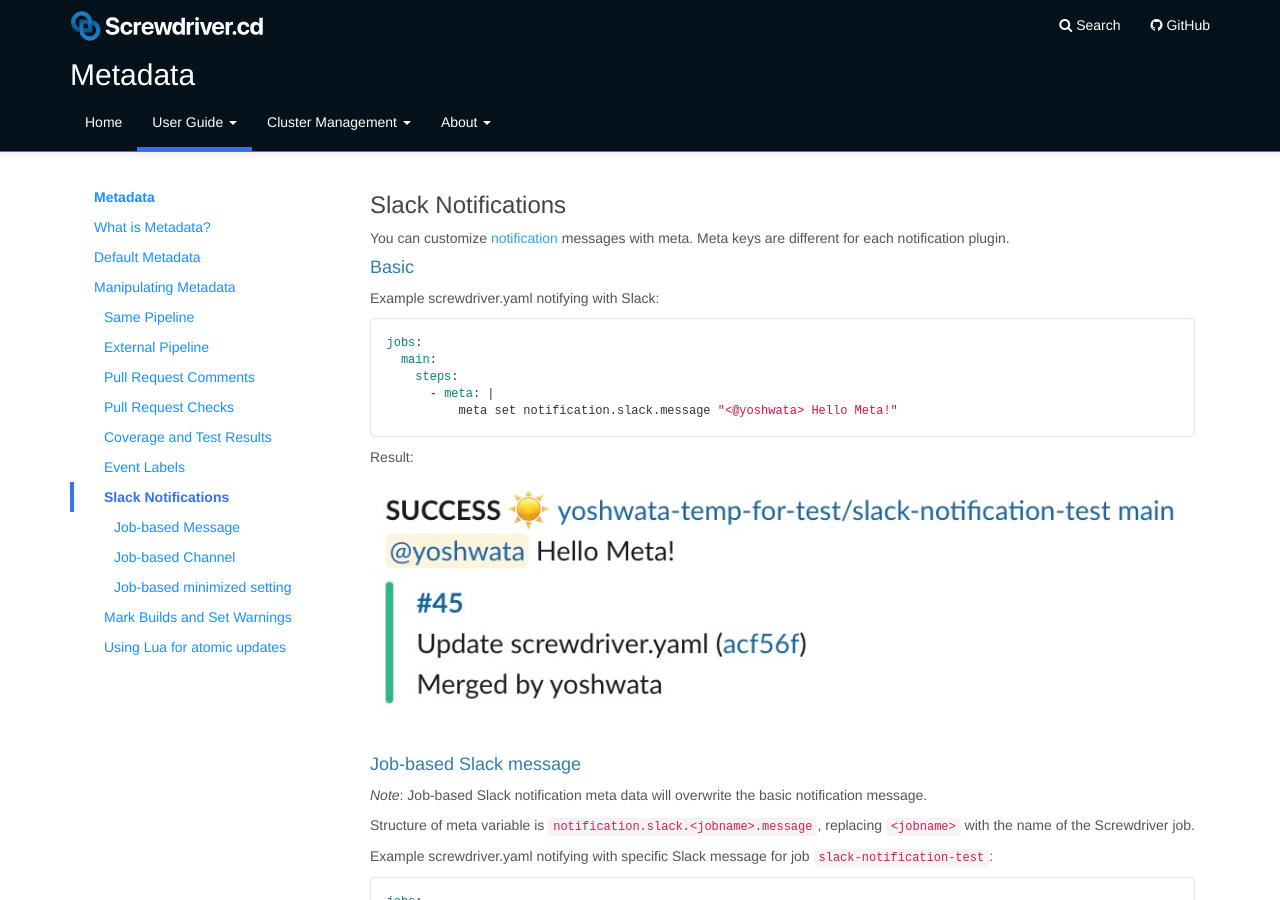
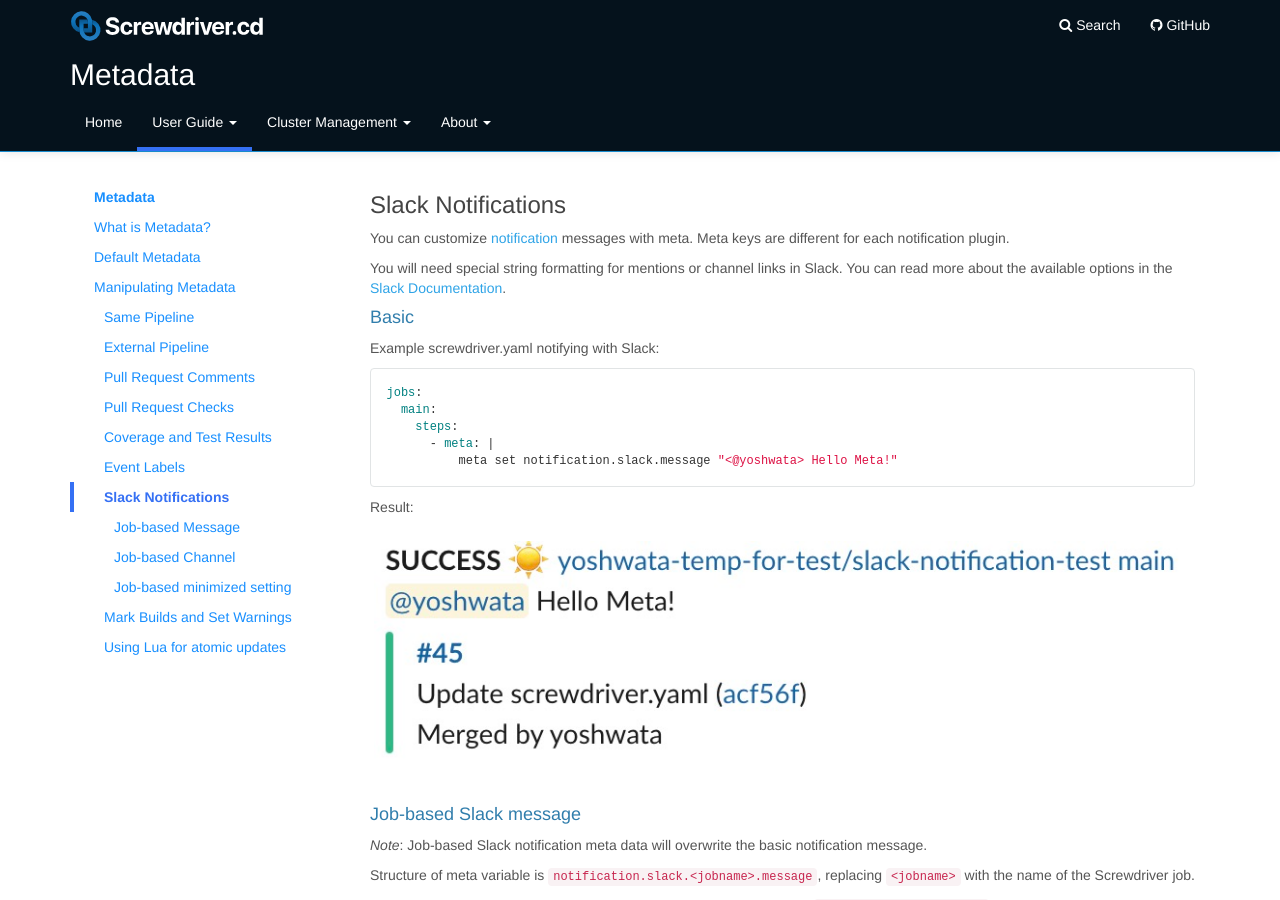
Before and after one commit to screwdriver-cd/guide, a Jekyll site: the page built from docs/user-guide/metadata.md, in a window 1280 px wide and 900 px high, scrolled down 5813 px. Built offline with Jekyll 4.4.1, drawn with Linux system fonts in a browser that asks for light colours.

Commit message:
fix: Add link to Slack's Advanced Formatting Documentation for messages (#593)

````diff
--- a/docs/user-guide/metadata.md
+++ b/docs/user-guide/metadata.md
@@ -250,6 +250,8 @@ Result:
 
 You can customize [notification](./configuration/settings.html#slack) messages with meta. Meta keys are different for each notification plugin.
 
+You will need special string formatting for mentions or channel links in Slack. You can read more about the available options in the [Slack Documentation](https://api.slack.com/reference/surfaces/formatting#advanced).
+
 #### Basic
 Example screwdriver.yaml notifying with Slack:
 ```yaml
````
